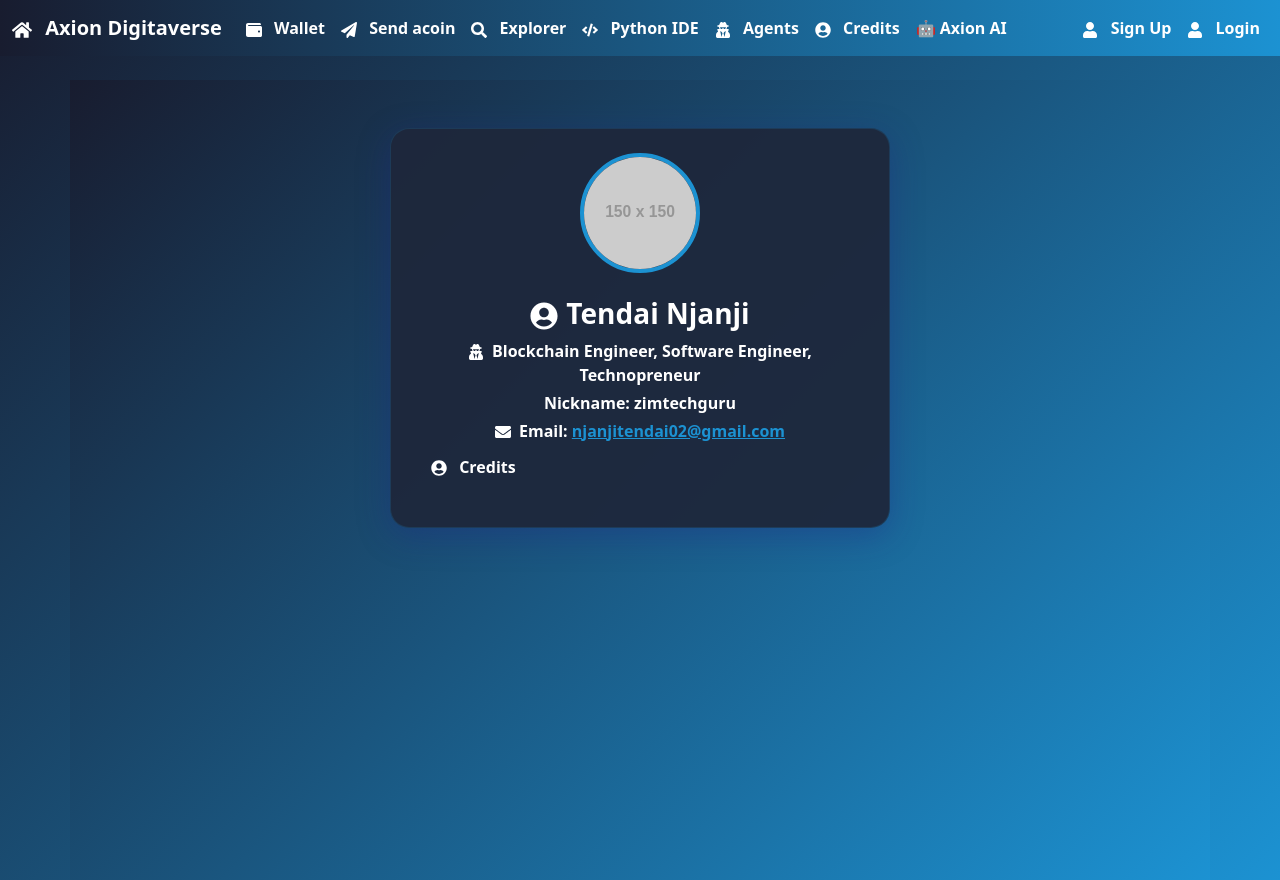
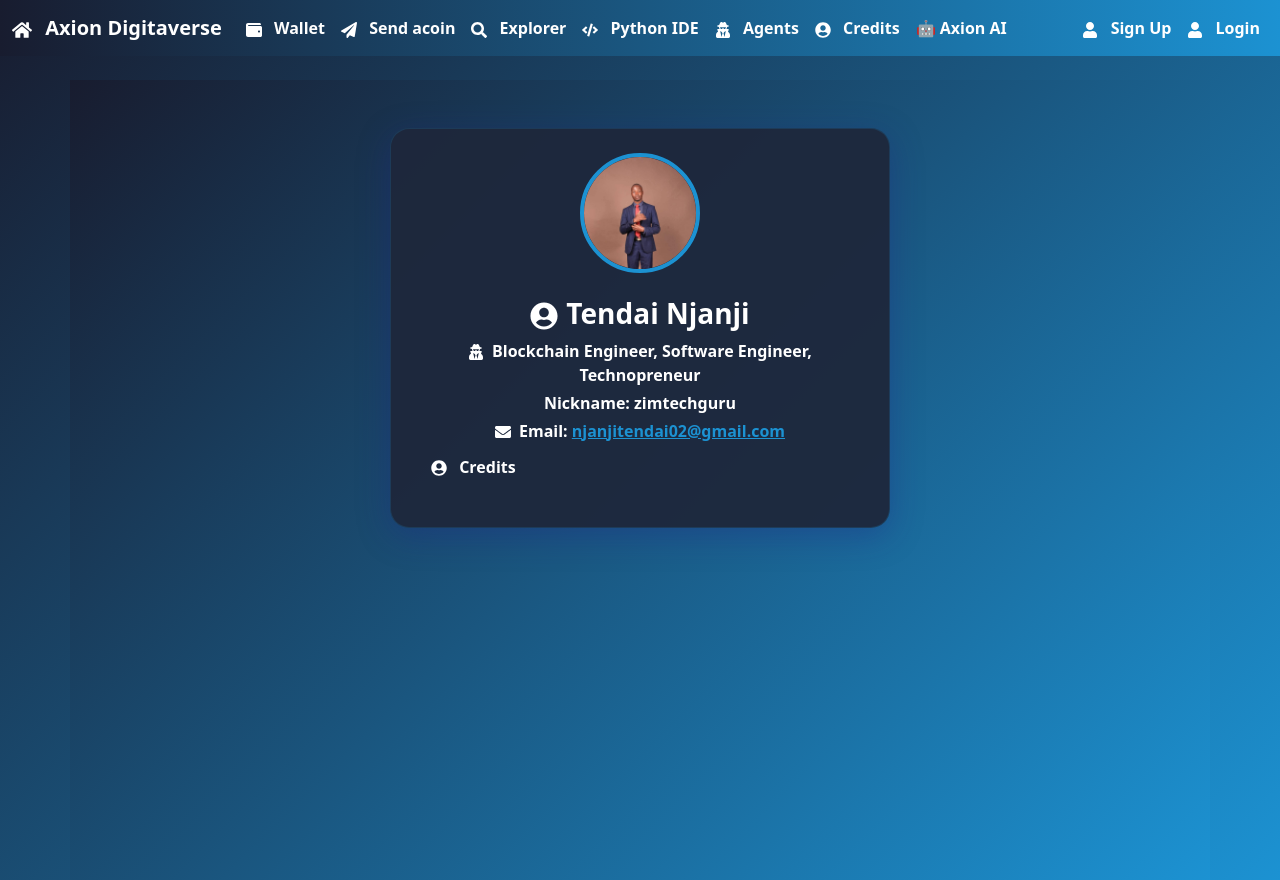
Before and after one commit to r225811m-bot/axion_digitaverse, a React (Vite) app: page /credits in a window 1280 px wide. Built offline with nearby package versions, Linux system fonts and the light colour scheme.

Commit message:
Update Credits page

```diff
--- a/src/Components/Credits.tsx
+++ b/src/Components/Credits.tsx
@@ -1,4 +1,5 @@
 import { FaUserCircle, FaEnvelope, FaUserSecret } from "react-icons/fa";
+import profilePic from "../assets/profile.jpeg";
 import { Link } from "react-router-dom";
 
 function Credits() {
@@ -20,7 +21,7 @@ function Credits() {
       >
         <div className="text-center">
           <img
-            src="https://via.placeholder.com/150"
+            src={profilePic}
             alt="Tendai Njanji"
             style={{
               width: 120,
```
